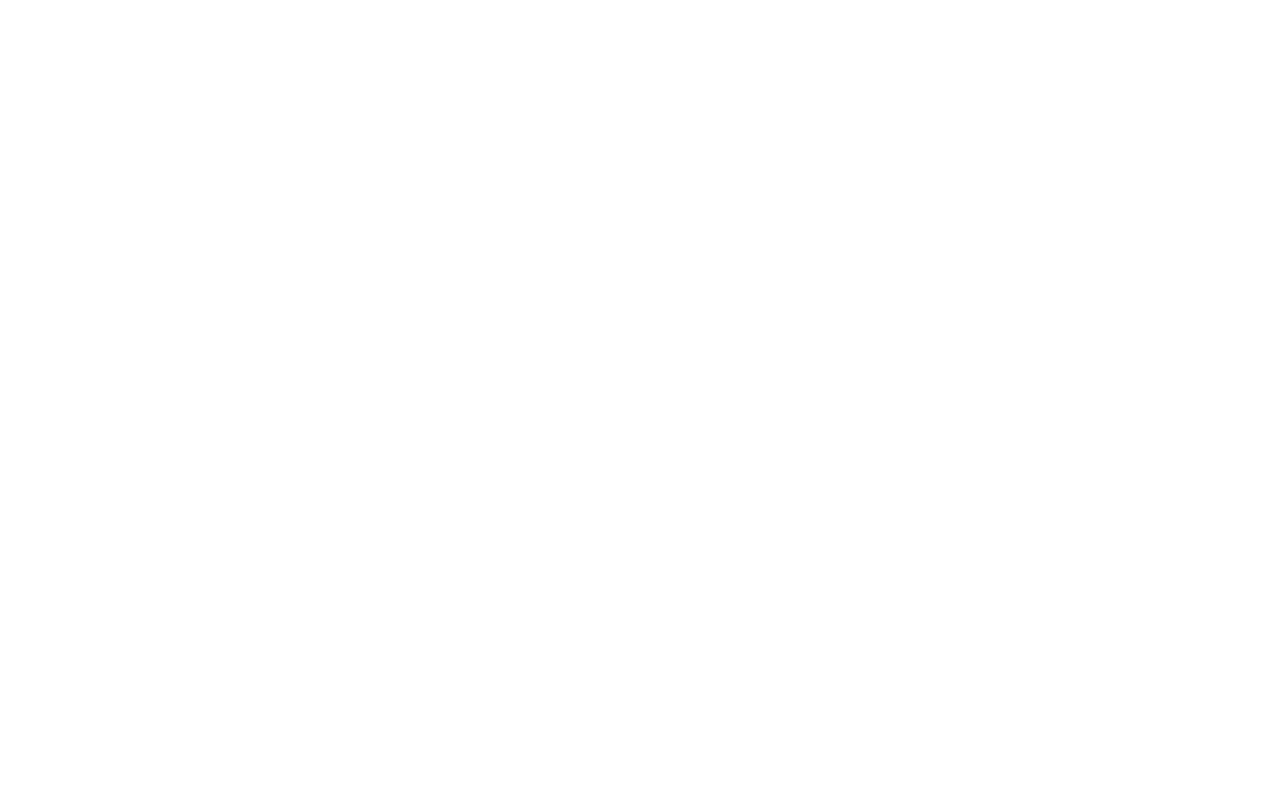
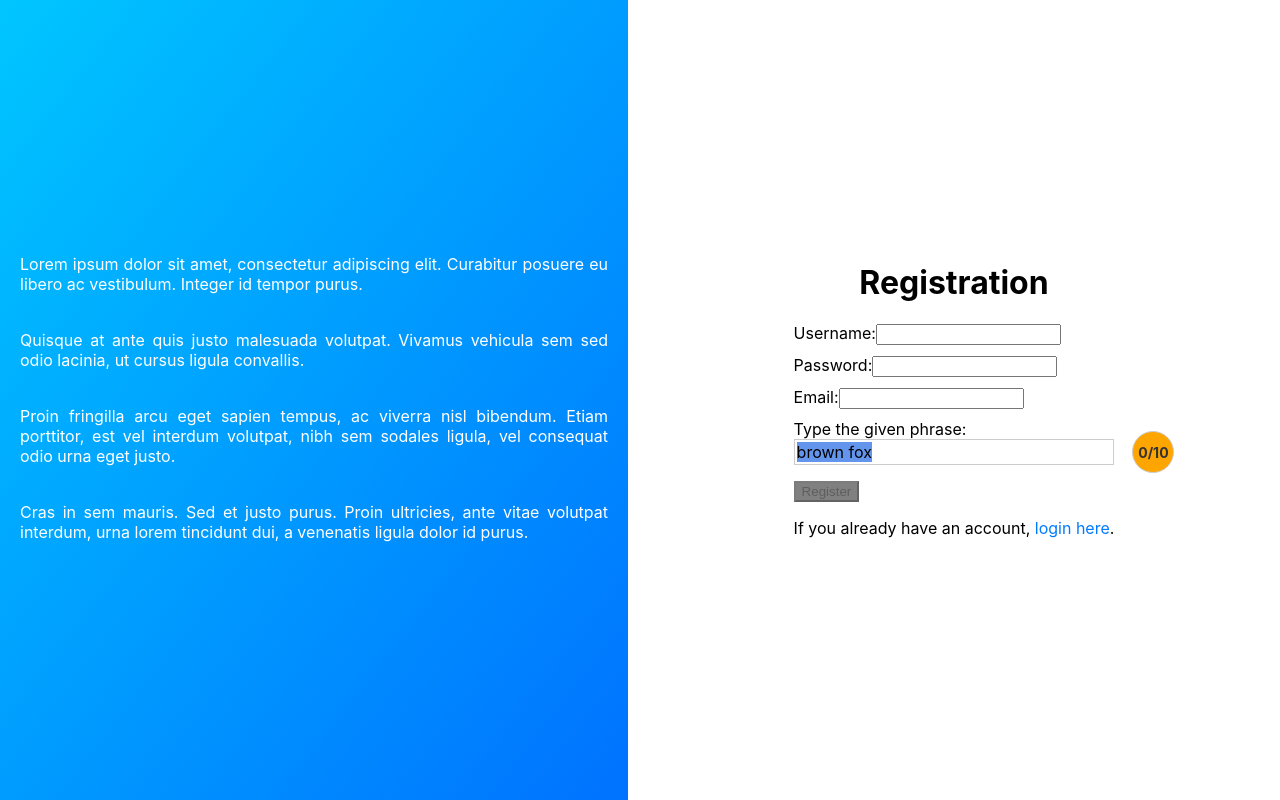
Before and after one commit to jokubasjurk/bakalauras-front, a React (Create React App) app: page / in a window 1280 px wide. Before the commit this address had no page. Built offline with nearby package versions, Linux system fonts and the light colour scheme.

Commit message:
some style changes

```diff
--- a/src/App.tsx
+++ b/src/App.tsx
@@ -8,7 +8,7 @@
         <Router>
             <Routes>
                 <Route path="/login" element={<LoginPage />} />
-                <Route path="/register" element={<Registration />} />
+                <Route path="/" element={<Registration />} />
             </Routes>
         </Router>
     );
--- a/src/component/TextInput.css
+++ b/src/component/TextInput.css
@@ -20,5 +20,6 @@
 }
 
 .remaining {
+    background-color: cornflowerblue;
     /* Add any styles for the remaining characters in the target phrase */
 }
```
